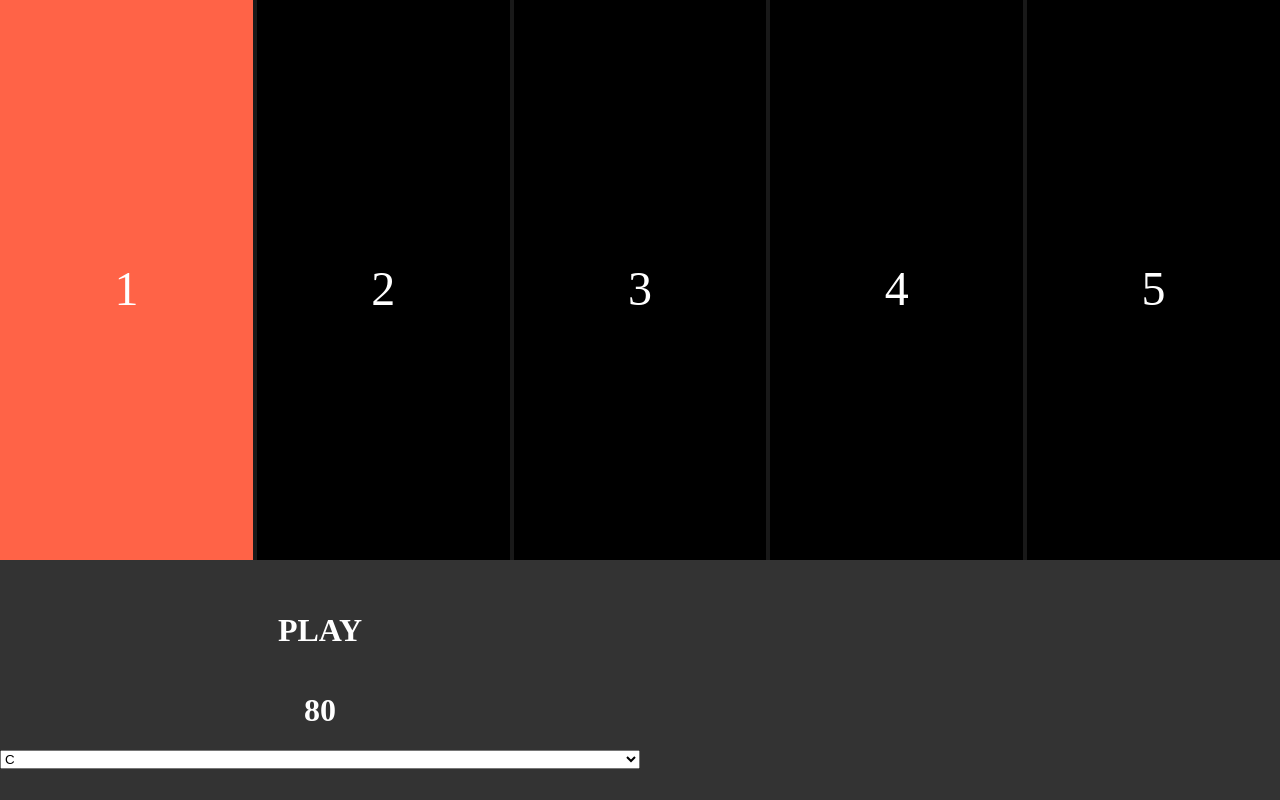
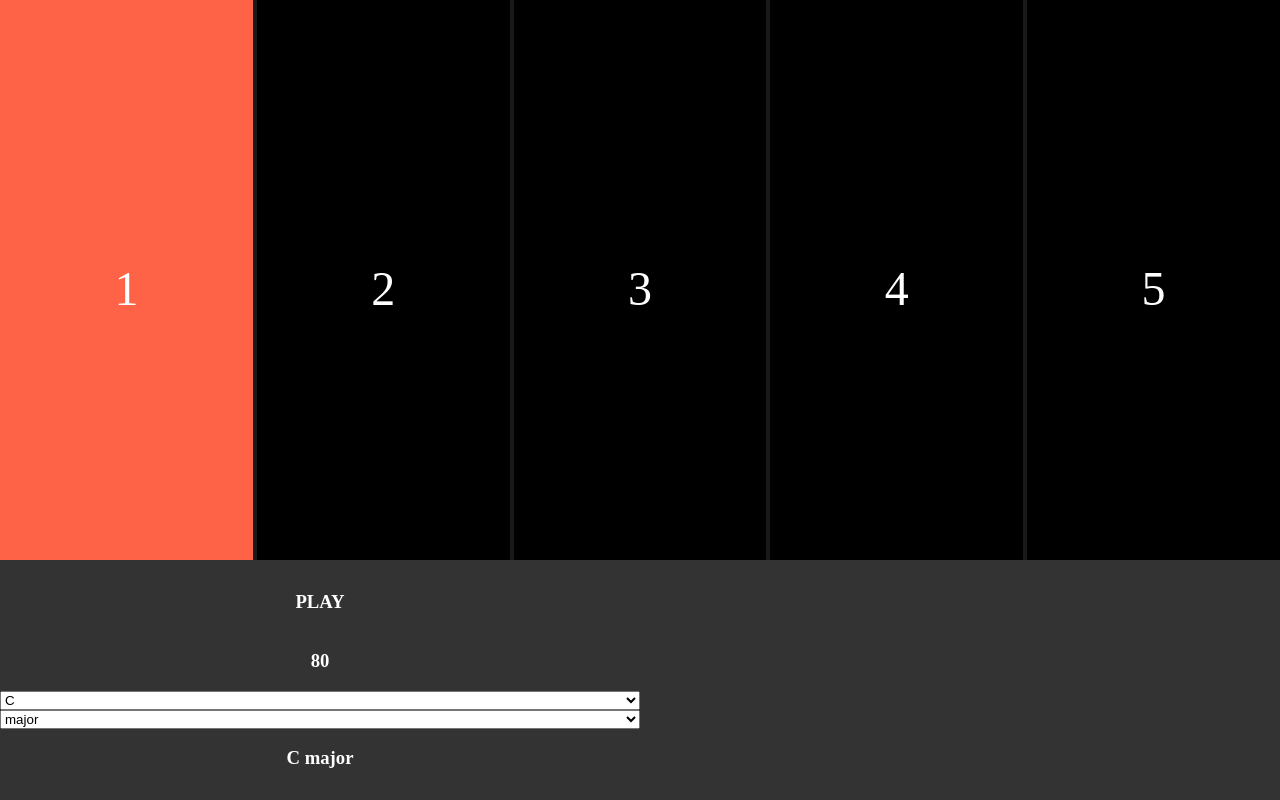
Before and after one commit to GregFriedlander/drumMachine, an Angular app: page / in a window 1280 px wide. Built offline with nearby package versions, Linux system fonts and the light colour scheme.

Commit message:
root and scale reflected on ui

```diff
--- a/src/app/chord-constructor.service.ts
+++ b/src/app/chord-constructor.service.ts
@@ -8,12 +8,16 @@ import { ChordScale } from './chord-scale.model';
 export class ChordConstructorService {
 
   public rootNote$ = new BehaviorSubject<string>('C');
-  public scale$ = new BehaviorSubject<string>('maj');
+  public scaleType$ = new BehaviorSubject<string>('major');
 
   constructor() { }
 
   public rotateRootNote(note: string) {
+    this.rootNote$.next(note);
+  }
 
+  public changeScaleType(scale: string) {
+    this.scaleType$.next(scale);
   }
 
 
--- a/src/app/chord-scale.model.ts
+++ b/src/app/chord-scale.model.ts
@@ -1,14 +1,17 @@
 
 export namespace ChordScale {
 
-  const chromaticScale = [
+  export const chromaticScale = [
     'C', 'C#', 'D', 'D#', 'E', 'F', 'F#', 'G', 'G#', 'A', 'A#', 'B'
   ];
 
-  const majorSteps = [
+  export const majorSteps = [
     '2', '2', '1', '2', '2', '2', '1'
   ];
-  const minorSteps = [
+
+  export const minorSteps = [
     '2', '1', '2', '2', '1', '2', '2'
   ];
+
+  export const scaleTypes = ['major', 'minor'];
 }
--- a/src/app/progression/progression.component.html
+++ b/src/app/progression/progression.component.html
@@ -14,11 +14,14 @@
 </div>
 <div id="playback-controls">
   <div id="play-btn">
-    <h1 id="play-toggle" (click)="playPause()">{{ playPauseBtn }}</h1>
-    <h1 id="bpm">{{ bpmString }}</h1>
-    <select name="root-note" id="">
-      <option value="C">C</option>
-      <option value="C#">C#</option>
+    <h3 id="play-toggle" (click)="playPause()">{{ playPauseBtn }}</h3>
+    <h3 id="bpm">{{ bpmString }}</h3>
+    <select #root (change)="changeRootNote(root.value)" name="root-note">
+      <option *ngFor="let note of chromaticScale" [value]="note">{{note}}</option>
     </select>
+    <select #scaleType (change)="changeScaleType(scaleType.value)" name="scale-type">
+      <option *ngFor="let scale of scaleTypes" [value]="scale">{{scale}}</option>
+    </select>
+    <h3>{{ rootNote$ | async }} {{ scaleType$ | async }}</h3>
   </div>
 </div>
--- a/src/app/progression/progression.component.ts
+++ b/src/app/progression/progression.component.ts
@@ -1,5 +1,7 @@
 import { AfterViewInit, Component, OnInit, ViewChild } from '@angular/core';
 import * as Tone from 'tone';
+import { ChordConstructorService } from '../chord-constructor.service';
+import { ChordScale } from '../chord-scale.model';
 
 @Component({
   selector: 'app-progression',
@@ -18,10 +20,16 @@ export class ProgressionComponent implements OnInit, AfterViewInit {
   chordIdx = 0;
   step = 0;
   onRepeat;
-  playPauseBtn: string = 'play';
-  bpmString: string = '80';
+  playPauseBtn = 'play';
+  bpmString = '80';
 
-  constructor() {
+  rootNote$ = this.chordService.rootNote$;
+  scaleType$ = this.chordService.scaleType$;
+
+  chromaticScale = ChordScale.chromaticScale;
+  scaleTypes = ChordScale.scaleTypes;
+
+  constructor(private chordService: ChordConstructorService) {
 
     // Put this here to avoid 'changed since checked' error message
     Tone.Transport.bpm.value = 80;
@@ -71,7 +79,7 @@ export class ProgressionComponent implements OnInit, AfterViewInit {
 
   public playPause() {
     if (Tone.Transport.state === 'stopped') {
-      this.playPauseBtn = 'STOP'
+      this.playPauseBtn = 'STOP';
       Tone.Transport.start();
     } else {
       this.playPauseBtn = 'START';
@@ -138,4 +146,12 @@ export class ProgressionComponent implements OnInit, AfterViewInit {
     }
   }
 
+  public changeRootNote(note) {
+    this.chordService.rotateRootNote(note);
+  }
+
+  public changeScaleType(scale) {
+    this.chordService.changeScaleType(scale);
+  }
+
 }
```
